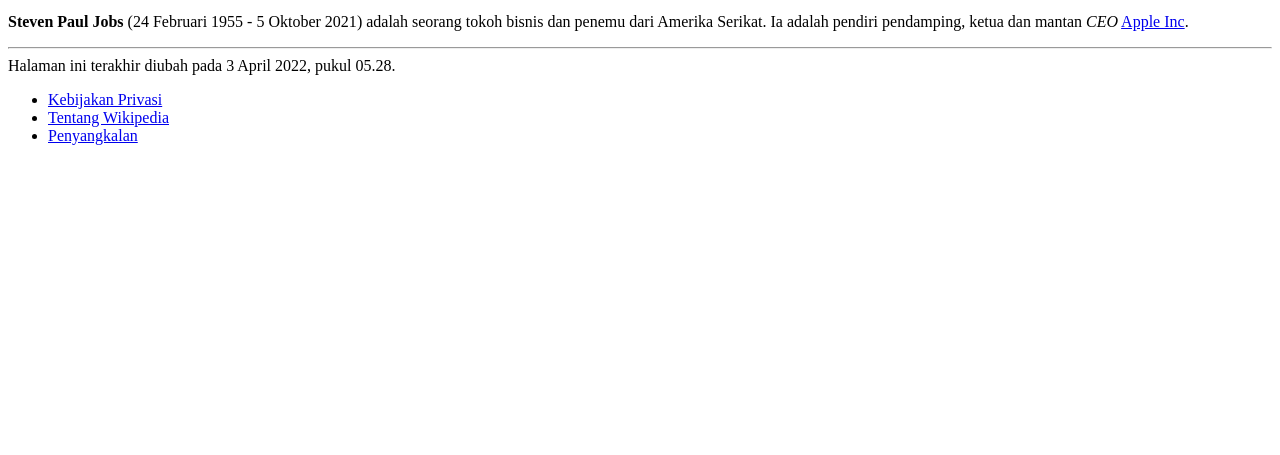
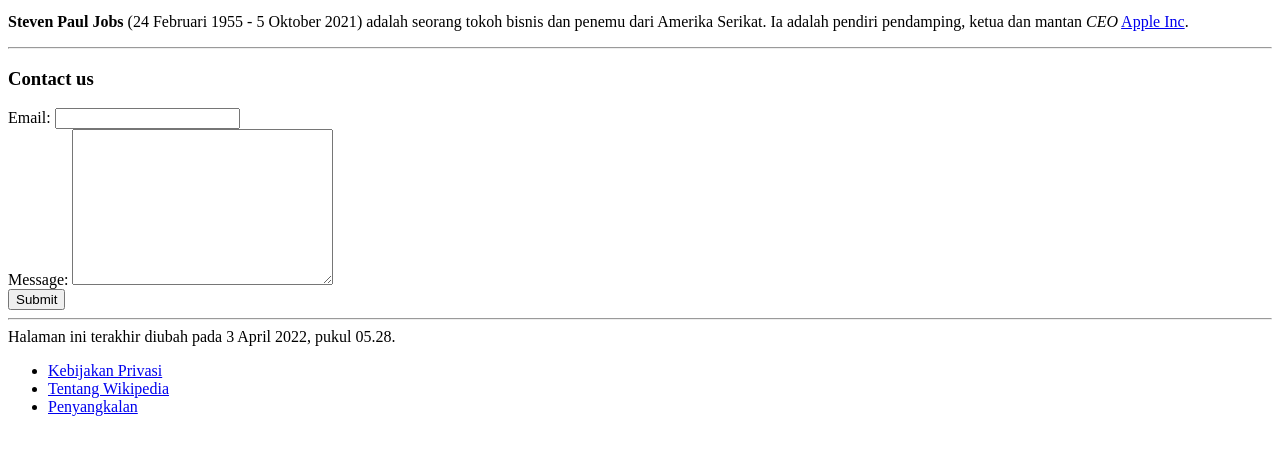
Before and after one commit to hafidarsyah/html, a plain HTML site: page project/biography/index.html in a window 1280 px wide. Shown: the part 277-732 px from the top of the page. Drawn offline with Linux system fonts and the light colour scheme.

Commit message:
update biography project

```diff
--- a/project/biography/index.html
+++ b/project/biography/index.html
@@ -9,7 +9,7 @@
   <body>
     <nav>
       <img src="images/wikipedia.png" alt="Wikipedia Logo">
-      <input type="search" placeholder="Cari Wikipedia">
+      <input type="search" placeholder="Cari Wikipedia" autocomplete="off">
     </nav>
 
     <main>
@@ -42,6 +42,21 @@
 
     <hr>
 
+    <div>
+      <h3>Contact us</h3>
+      <form action="" method="POST">
+        <label for="email">Email: </label>
+        <input type="email" name="email" id="email" required>
+        <br>
+        <label for="message">Message: </label>
+        <textarea name="message" id="message" cols="30" rows="10" required></textarea>
+        <br>
+        <button type="submit">Submit</button>
+      </form>
+    </div>
+
+    <hr>
+
     <footer>
       Halaman ini terakhir diubah pada <time datetime="3 April 2022">3 April 2022</time>, pukul 05.28.
 
```
